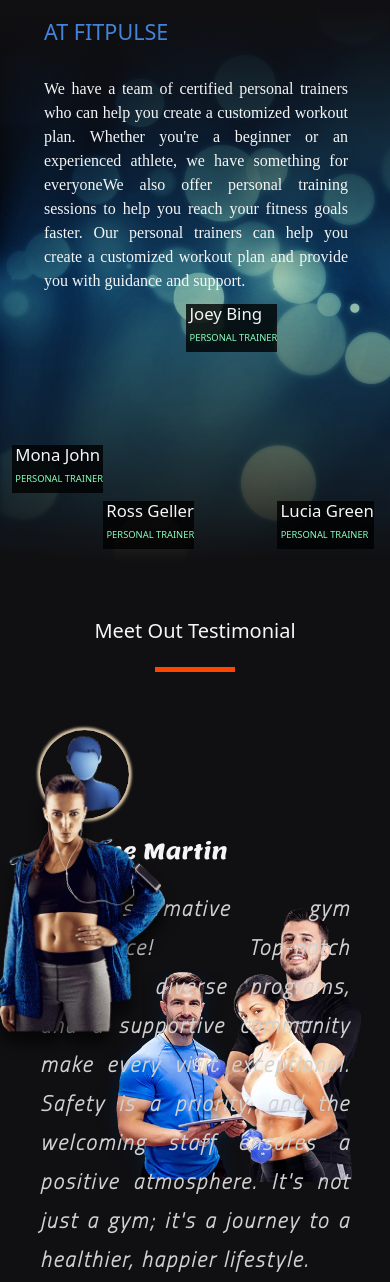
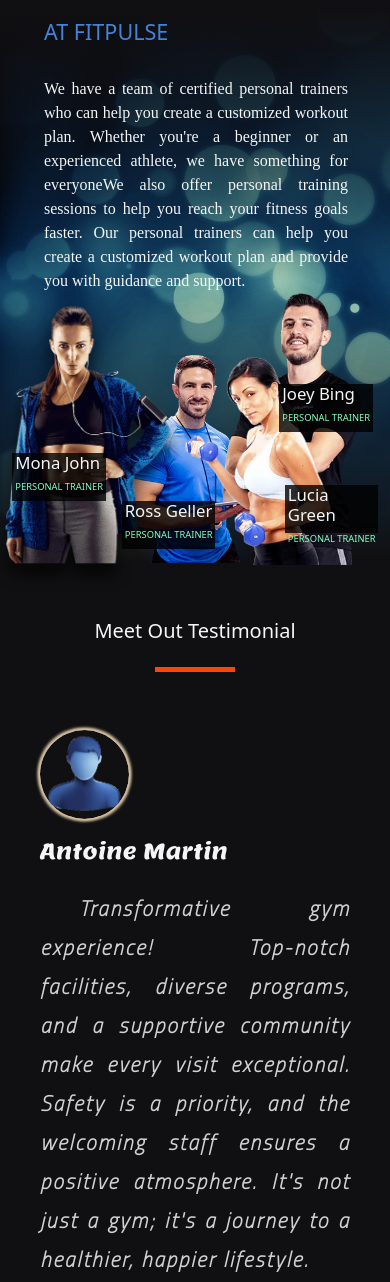
Before and after one commit to yashpandav/FitPulse, a plain HTML site: page index.html in a window 390 px wide. Shown: the part 5452-6734 px from the top of the page. Drawn offline with nearby package versions, Linux system fonts and the light colour scheme.

Commit message:
13 / 1 / 2024

```diff
--- a/index.css
+++ b/index.css
@@ -655,36 +655,37 @@ i:hover {
 }
 
 #trainee1 {
-     position: absolute;
-     top: 219.4rem;
-     left: 30vw;
+     position: relative;
+     top: -14rem;
+     left: -3.5vw;
      height: 29rem;
      z-index: 1;
      animation: trainee1 1s ease-in-out 0s 1;
 }
 
 #trainee2 {
-     position: absolute;
-     top: 224.6rem;
-     left: 45vw;
+     position: relative;
+     top: -13rem;
+     left: -8vw;
      height: 21rem;
      animation: trainee2 1s ease-in-out 0.5s 1;
 }
 
 #trainee3 {
-     position: absolute;
-     top: 220.6rem;
-     left: 61vw;
+     position: relative;
+     top: -42rem;
+     left: 34vw;
      height: 25rem;
      animation: trainee3 1s ease-in-out 1s 1;
 }
 
 #trainee4 {
-     position: absolute;
-     top: 223.5rem;
-     left: 72vw;
+     position: relative;
+     top: -40.5rem;
+     left: 25vw;
      height: 22rem;
      animation: trainee4 1s ease-in-out 1.5s 1;
+     z-index: 1;
 }
 
 .trainee-name {
@@ -699,6 +700,8 @@ i:hover {
      color: whitesmoke;
      z-index: 1;
      background-color: rgba(0, 0, 0, 0.8);
+     position: relative;
+     top: -55rem;
 }
 
 .name h3 {
@@ -1122,26 +1125,26 @@ i:hover {
      }
 
      #trainee1 {
-          top: 389rem;
-          left: -1rem;
+          top: -0.3rem;
+          left: -5.5vw;
           height: 18rem;
      }
 
      #trainee2 {
-          top: 401.5rem;
+          top: -15.1rem;
           left: 6rem;
           height: 13rem;
      }
 
      #trainee3 {
-          top: 397.5rem;
-          left: 14rem;
+          top: -32rem;
+          left: 13.3rem;
           height: 17rem;
      }
 
      #trainee4 {
-          top: 401.6rem;
-          left: 12rem;
+          top: -30rem;
+          left: 2rem;
           height: 13rem;
      }
 
@@ -1151,8 +1154,9 @@ i:hover {
      }
 
      .name {
+          top: -41rem;
           height: 3rem;
-          width: auto;
+          width: 100%;
      }
 
      .name h3 {
@@ -1165,22 +1169,22 @@ i:hover {
           padding-left: 0.21rem;
      }
 
-     .name:nth-child(1) {
-          margin-top: 8.5rem;
-     }
-
      .name:nth-child(2) {
-          margin-top: 12rem;
           margin-left: 0rem;
+          left: 1rem;
+          top : -35rem;
      }
 
      .name:nth-child(3) {
           margin-top: -0.3rem;
           margin-left: -0.5rem;
+          left: 5.5rem;
+          top : -43rem;
      }
 
      .name:nth-child(4) {
-          margin-top: 12rem;
+          margin-top: 3rem;
+          top : -40rem;
      }
 
      .testimonial {
@@ -1189,3 +1193,60 @@ i:hover {
                'four' 'five' 'six';
      }
 }
+
+@media screen and (min-width : 400px) and (max-width : 500px) {
+
+     #trainee1 {
+          top: -1.1rem;
+          left: -5.5vw;
+          height: 19rem;
+     }
+
+     #trainee2 {
+          top: 0rem;
+          left: -5.5rem;
+          height: 13rem;
+     }
+
+     #trainee3 {
+          top: -20rem;
+          left: 16.5rem;
+          height: 17rem;
+     }
+
+     #trainee4 {
+          top: -18rem;
+          left: 5rem;
+          height: 13rem;
+     }
+
+     .trainee-name {
+          margin-left: 0rem;
+          gap: 0rem;
+     }
+
+     .name {
+          top: 0rem;
+          height: 3rem;
+          width: 100%;
+     }
+
+     .name:nth-child(1){
+          top: -33rem;
+     }
+
+     .name:nth-child(2) {
+          left: 1rem;
+          top : -25rem;
+     }
+
+     .name:nth-child(3) {
+          left: 6.5rem;
+          top : -30rem;
+     }
+
+     .name:nth-child(4) {
+          top : -27rem;
+          left: -1rem;
+     }
+}
```
